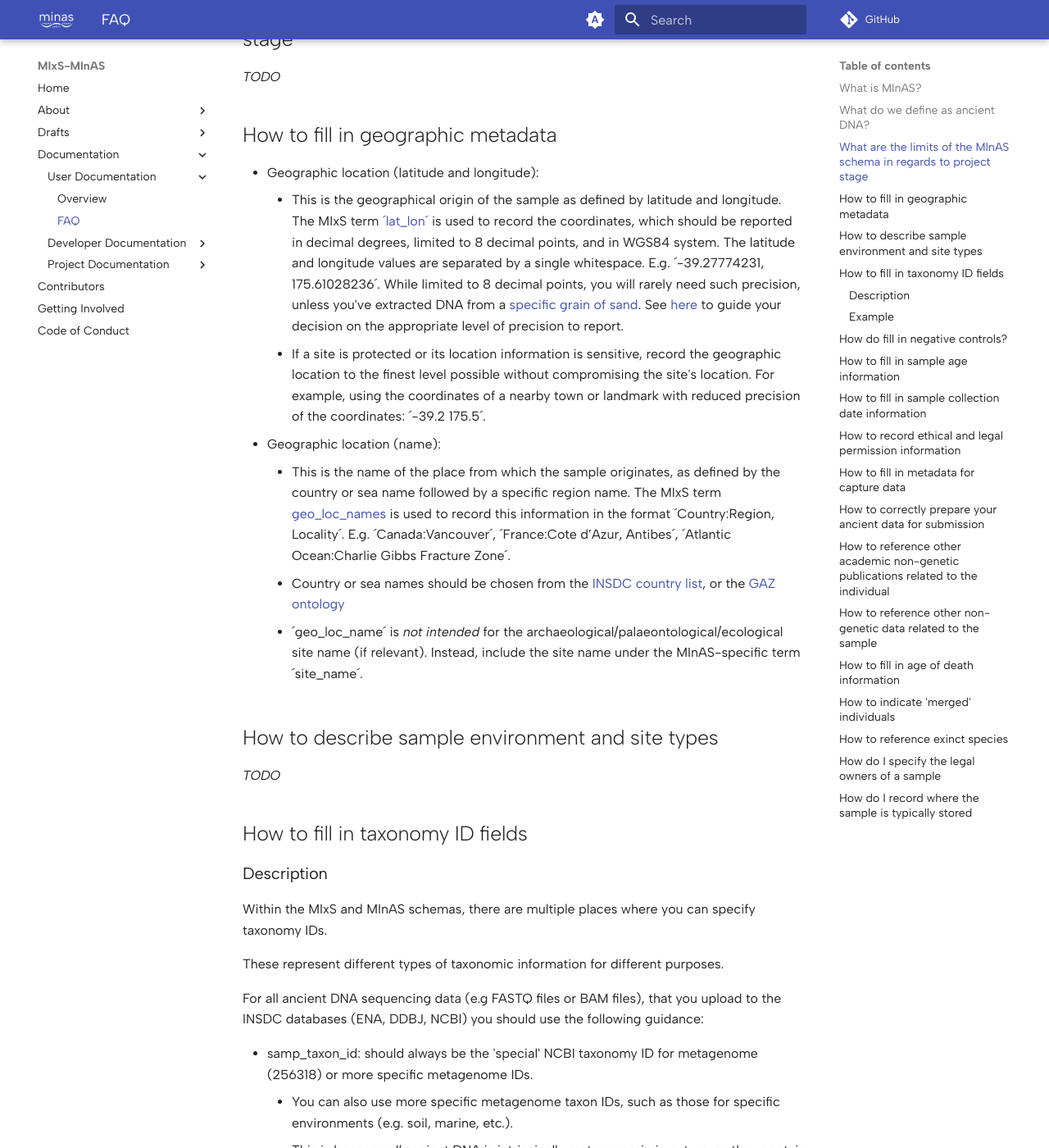
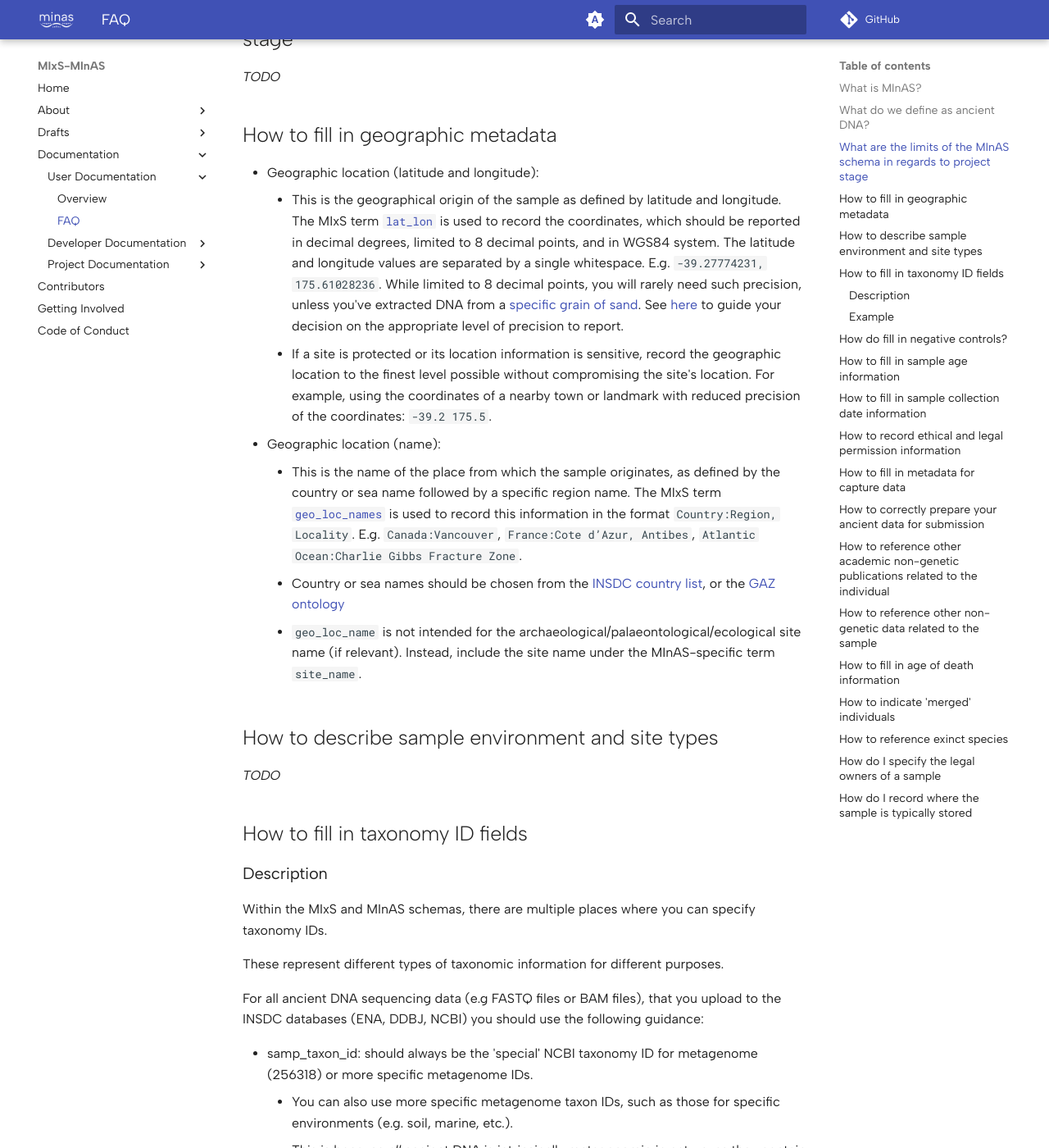
Before and after one commit to MIxS-MInAS/MIxS-MInAS.github.io, an MkDocs documentation site: the page built from docs/documentation/user-documentation/faq.md, in a window 1280 px wide and 1400 px high, scrolled down 679 px. Shown: the whole window at 82% size. Built offline with MkDocs 1.6.1 and Material for MkDocs 9.7.7, drawn with Linux system fonts in a browser that asks for light colours; comment, search, counter and statistics services are not loaded.

```diff
--- a/docs/documentation/user-documentation/faq.md
+++ b/docs/documentation/user-documentation/faq.md
@@ -25,12 +25,12 @@ _TODO_
 ## How to fill in geographic metadata
 
 -   Geographic location (latitude and longitude):
-    -  This is the geographical origin of the sample as defined by latitude and longitude. The MIxS term [´lat_lon´](https://genomicsstandardsconsortium.github.io/mixs/0000009/) is used to record the coordinates, which should be reported in decimal degrees, limited to 8 decimal points, and in WGS84 system. The latitude and longitude values are separated by a single whitespace. E.g. ´-39.27774231, 175.61028236´. While limited to 8 decimal points, you will rarely need such precision, unless you've extracted DNA from a [specific grain of sand](https://xkcd.com/2170/). See [here](https://en.wikipedia.org/wiki/Decimal_degrees) to guide your decision on the appropriate level of precision to report.
-    -  If a site is protected or its location information is sensitive, record the geographic location to the finest level possible without compromising the site's location. For example, using the coordinates of a nearby town or landmark with reduced precision of the coordinates: ´-39.2 175.5´.
+    -  This is the geographical origin of the sample as defined by latitude and longitude. The MIxS term [`lat_lon`](https://genomicsstandardsconsortium.github.io/mixs/0000009/) is used to record the coordinates, which should be reported in decimal degrees, limited to 8 decimal points, and in WGS84 system. The latitude and longitude values are separated by a single whitespace. E.g. `-39.27774231, 175.61028236`. While limited to 8 decimal points, you will rarely need such precision, unless you've extracted DNA from a [specific grain of sand](https://xkcd.com/2170/). See [here](https://en.wikipedia.org/wiki/Decimal_degrees) to guide your decision on the appropriate level of precision to report.
+    -  If a site is protected or its location information is sensitive, record the geographic location to the finest level possible without compromising the site's location. For example, using the coordinates of a nearby town or landmark with reduced precision of the coordinates: `-39.2 175.5`.
 -   Geographic location (name):
-    -   This is the name of the place from which the sample originates, as defined by the country or sea name followed by a specific region name. The MIxS term [geo_loc_names](https://genomicsstandardsconsortium.github.io/mixs/0000010/) is used to record this information in the format ´Country:Region, Locality´. E.g. ´Canada:Vancouver´, ´France:Cote d’Azur, Antibes´, ´Atlantic Ocean:Charlie Gibbs Fracture Zone´.
+    -   This is the name of the place from which the sample originates, as defined by the country or sea name followed by a specific region name. The MIxS term [`geo_loc_names`](https://genomicsstandardsconsortium.github.io/mixs/0000010/) is used to record this information in the format `Country:Region, Locality`. E.g. `Canada:Vancouver`, `France:Cote d’Azur, Antibes`, `Atlantic Ocean:Charlie Gibbs Fracture Zone`.
     -   Country or sea names should be chosen from the [INSDC country list](http://insdc.org/country.html), or the [GAZ ontology](http://purl.bioontology.org/ontology/GAZ)
-    -   ´geo_loc_name´ is _not intended_ for the archaeological/palaeontological/ecological site name (if relevant). Instead, include the site name under the MInAS-specific term ´site_name´.
+    -   `geo_loc_name` is not intended for the archaeological/palaeontological/ecological site name (if relevant). Instead, include the site name under the MInAS-specific term `site_name`.
 
 ## How to describe sample environment and site types
 
```
